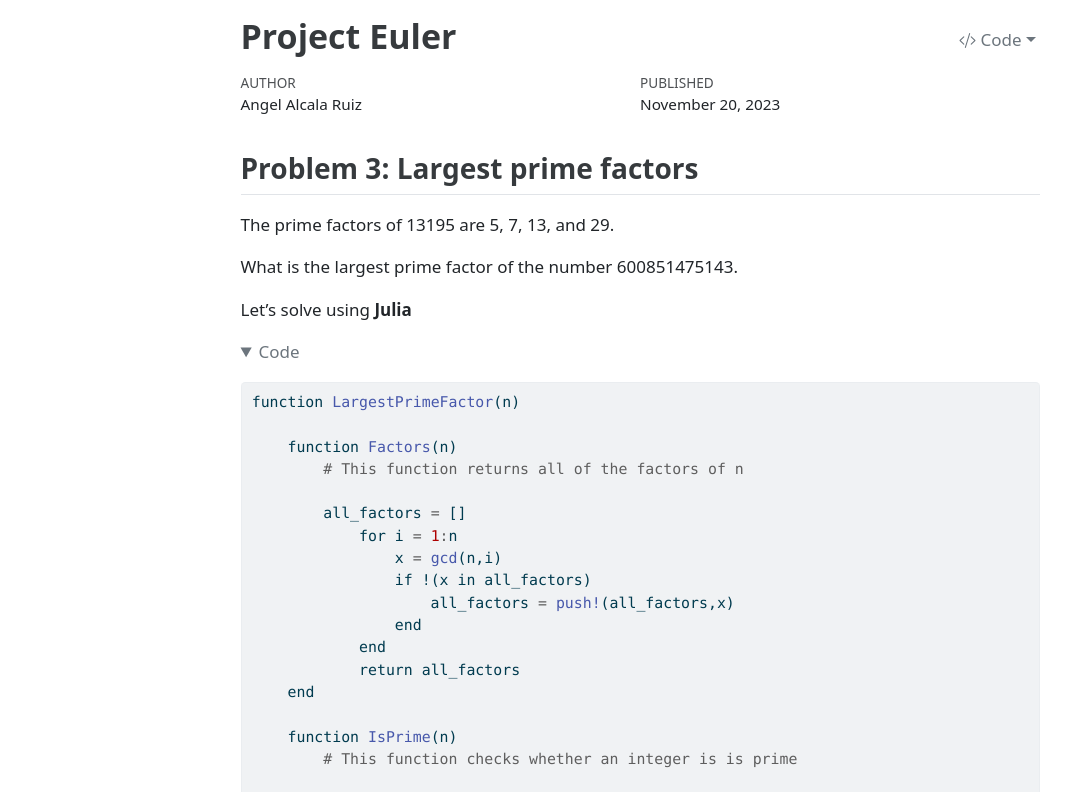
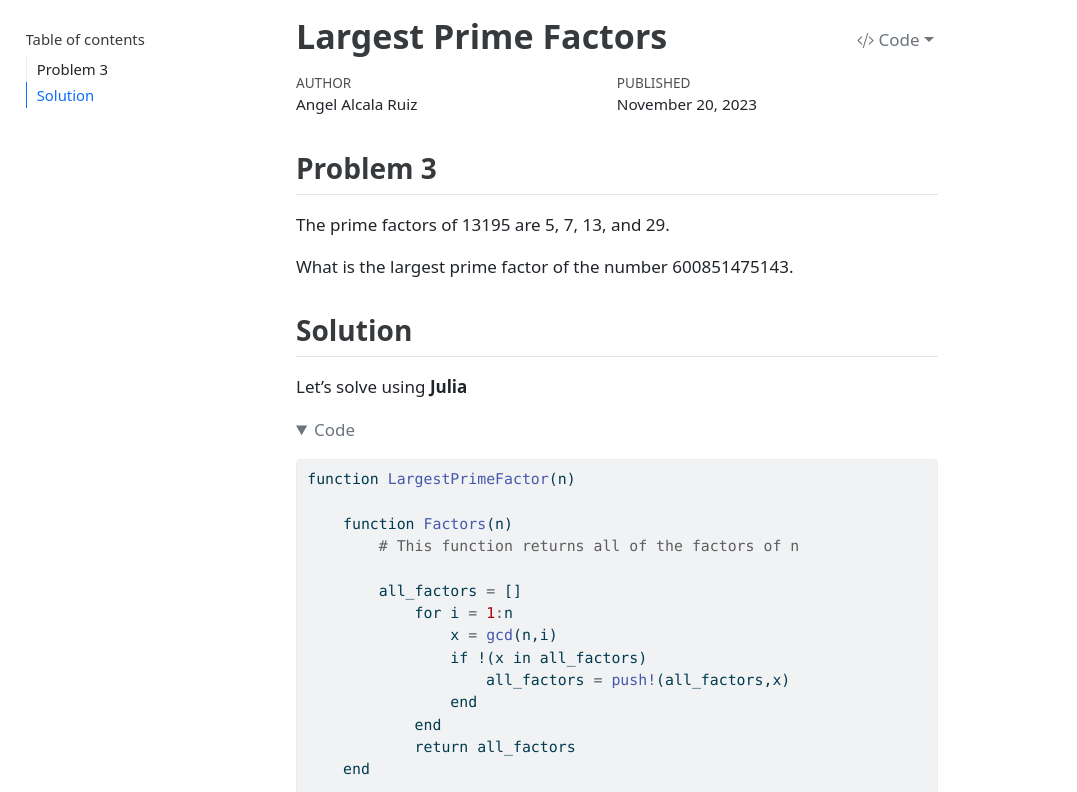
Before and after one commit to dejesusalcala/project-euler-3, a plain HTML site: page index.html in a window 1280 px wide. Shown: the top 792 px of the page, without its empty margins (0-1077 px from the left). Drawn offline with nearby package versions, Linux system fonts and the light colour scheme.

Commit message:
update to index.html

```diff
--- a/index.html
+++ b/index.html
@@ -9,7 +9,7 @@
 <meta name="author" content="Angel Alcala Ruiz">
 <meta name="dcterms.date" content="2023-11-20">
 
-<title>Project Euler</title>
+<title>Largest Prime Factors</title>
 <style>
 code{white-space: pre-wrap;}
 span.smallcaps{font-variant: small-caps;}
@@ -70,18 +70,31 @@ pre > code.sourceCode > span > a:first-child::before { text-decoration: underlin
 <link href="index_files/libs/bootstrap/bootstrap-icons.css" rel="stylesheet">
 <link href="index_files/libs/bootstrap/bootstrap.min.css" rel="stylesheet" id="quarto-bootstrap" data-mode="light">
 
+  <script src="https://polyfill.io/v3/polyfill.min.js?features=es6"></script>
+  <script src="https://cdn.jsdelivr.net/npm/mathjax@3/es5/tex-chtml-full.js" type="text/javascript"></script>
 
 </head>
 
-<body class="fullcontent">
+<body>
 
-<div id="quarto-content" class="page-columns page-rows-contents page-layout-article">
+<div id="quarto-content" class="page-columns page-rows-contents page-layout-article toc-left">
+<div id="quarto-sidebar-toc-left" class="sidebar toc-left">
+  <nav id="TOC" role="doc-toc" class="toc-active">
+    <h2 id="toc-title">Table of contents</h2>
 
+  <ul>
+  <li><a href="#problem-3" id="toc-problem-3" class="nav-link active" data-scroll-target="#problem-3">Problem 3</a></li>
+  <li><a href="#solution" id="toc-solution" class="nav-link" data-scroll-target="#solution">Solution</a></li>
+  </ul>
+</nav>
+</div>
+<div id="quarto-margin-sidebar" class="sidebar margin-sidebar">
+</div>
 <main class="content" id="quarto-document-content">
 
 <header id="title-block-header" class="quarto-title-block default">
 <div class="quarto-title">
-<div class="quarto-title-block"><div><h1 class="title">Project Euler</h1><button type="button" class="btn code-tools-button dropdown-toggle" id="quarto-code-tools-menu" data-bs-toggle="dropdown" aria-expanded="false"><i class="bi"></i> Code</button><ul class="dropdown-menu dropdown-menu-end" aria-labelelledby="quarto-code-tools-menu"><li><a id="quarto-show-all-code" class="dropdown-item" href="javascript:void(0)" role="button">Show All Code</a></li><li><a id="quarto-hide-all-code" class="dropdown-item" href="javascript:void(0)" role="button">Hide All Code</a></li></ul></div></div>
+<div class="quarto-title-block"><div><h1 class="title">Largest Prime Factors</h1><button type="button" class="btn code-tools-button dropdown-toggle" id="quarto-code-tools-menu" data-bs-toggle="dropdown" aria-expanded="false"><i class="bi"></i> Code</button><ul class="dropdown-menu dropdown-menu-end" aria-labelelledby="quarto-code-tools-menu"><li><a id="quarto-show-all-code" class="dropdown-item" href="javascript:void(0)" role="button">Show All Code</a></li><li><a id="quarto-hide-all-code" class="dropdown-item" href="javascript:void(0)" role="button">Hide All Code</a></li></ul></div></div>
 </div>
 
 
@@ -108,10 +121,13 @@ pre > code.sourceCode > span > a:first-child::before { text-decoration: underlin
 
 </header>
 
-<section id="problem-3-largest-prime-factors" class="level2">
-<h2 class="anchored" data-anchor-id="problem-3-largest-prime-factors">Problem 3: Largest prime factors</h2>
+<section id="problem-3" class="level2">
+<h2 class="anchored" data-anchor-id="problem-3">Problem 3</h2>
 <p>The prime factors of 13195 are 5, 7, 13, and 29.</p>
 <p>What is the largest prime factor of the number 600851475143.</p>
+</section>
+<section id="solution" class="level2">
+<h2 class="anchored" data-anchor-id="solution">Solution</h2>
 <p>Let’s solve using <strong>Julia</strong></p>
 <div class="cell" data-execution_count="1">
 <details open="">
@@ -217,7 +233,7 @@ pre > code.sourceCode > span > a:first-child::before { text-decoration: underlin
 <pre><code>(54499, Any[3, 5, 7, 54499], Any[1, 3, 5, 7, 9, 15, 21, 25, 35, 45  …  13352255, 17167185, 24034059, 28611975, 40056765, 66761275, 85835925, 120170295, 200283825, 600851475])</code></pre>
 </div>
 </div>
-<p>Therefore we get that the largest prime factor of 600851475143 is 54499</p>
+<p>Therefore we get that the largest prime factor of <span class="math inline">\(600851475143\)</span> is <span class="math inline">\(54499\)</span>.</p>
 </section>
 
 </main>
```
Also changed, not shown: 1 other file.
